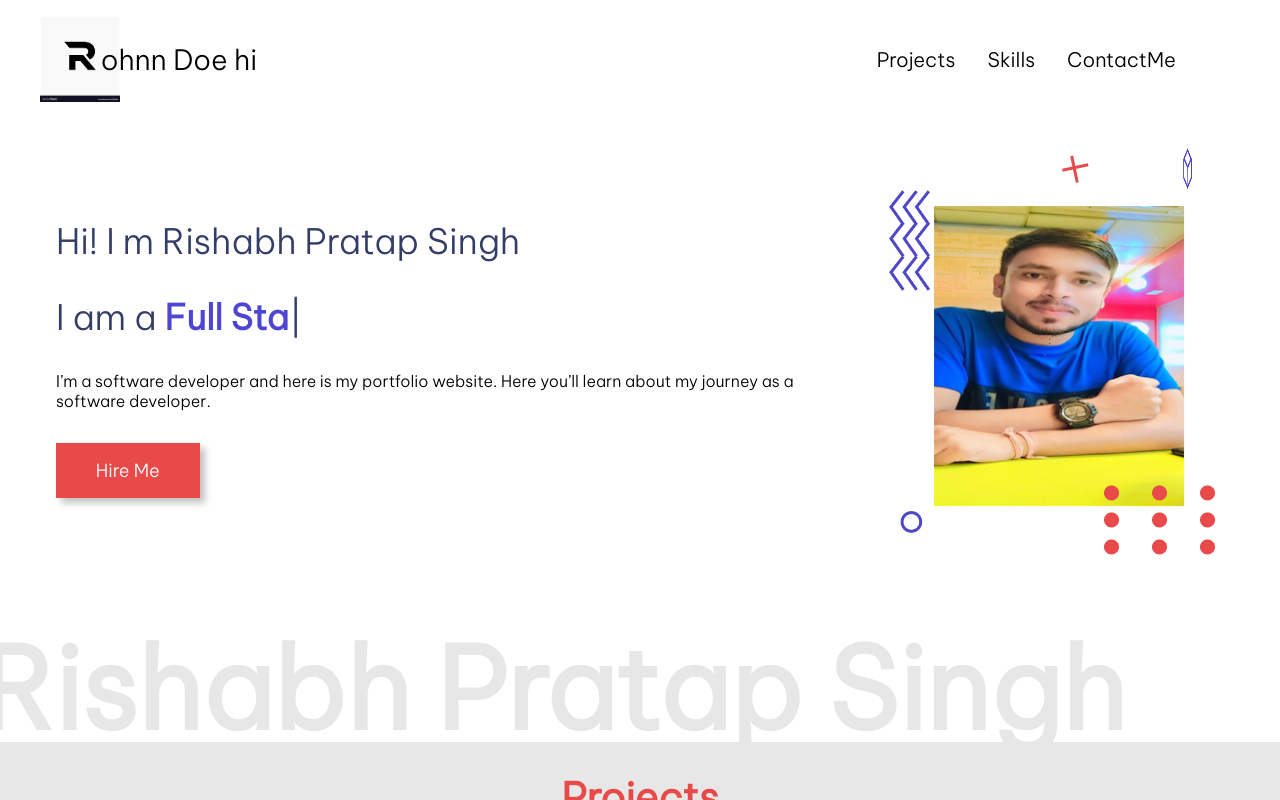
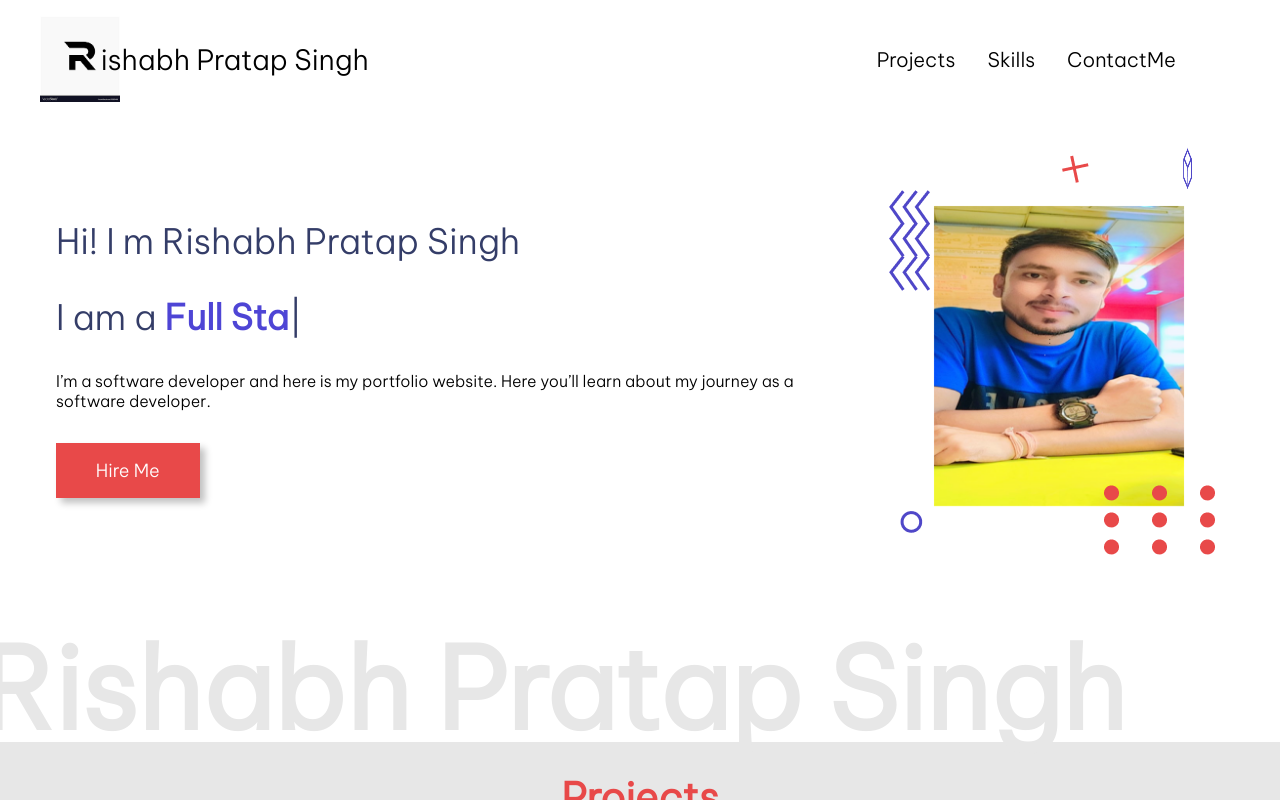
Before and after one commit to Rishabh523/Portfolio, a plain HTML site: page index.html in a window 1280 px wide. Drawn offline with nearby package versions, Linux system fonts and the light colour scheme.

Commit message:
5th commit

```diff
--- a/index.html
+++ b/index.html
@@ -13,7 +13,7 @@
             <div class="logo-container">
                 <img src="./images/userAsset/RLogomages.png" class="logo">
                 <div class="logo-text">
-                    ohnn Doe hi
+                    ishabh Pratap Singh
                 </div>
 
             </div>
```
